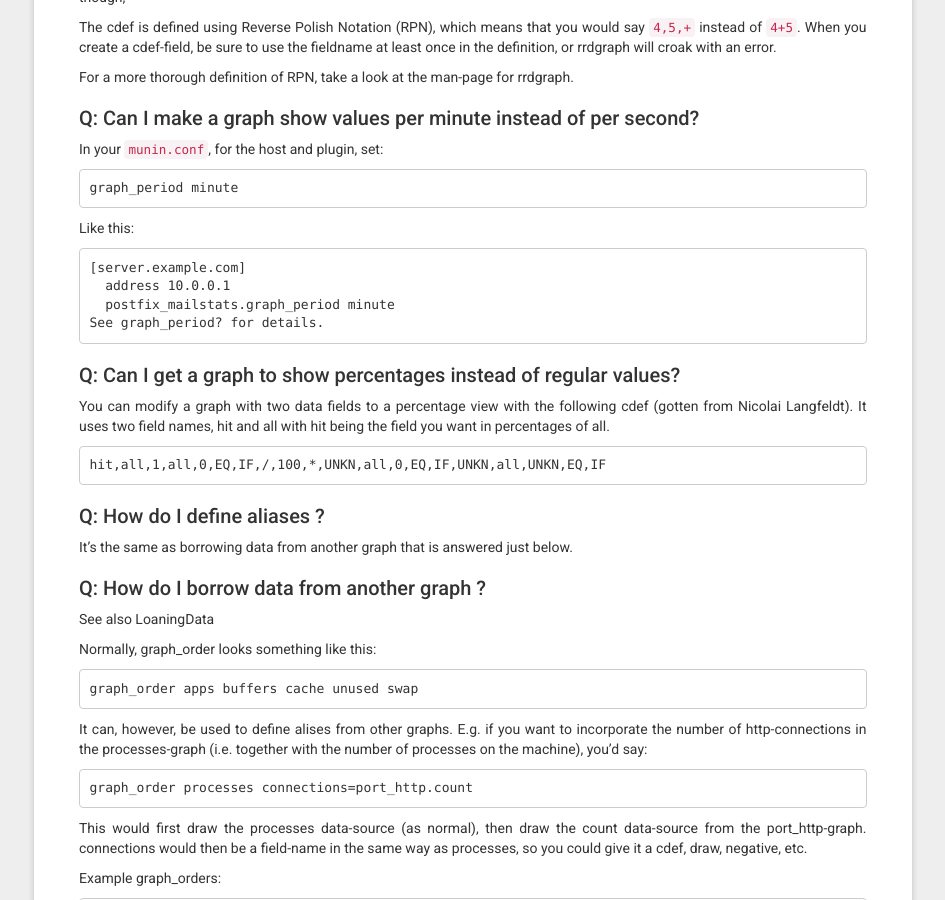
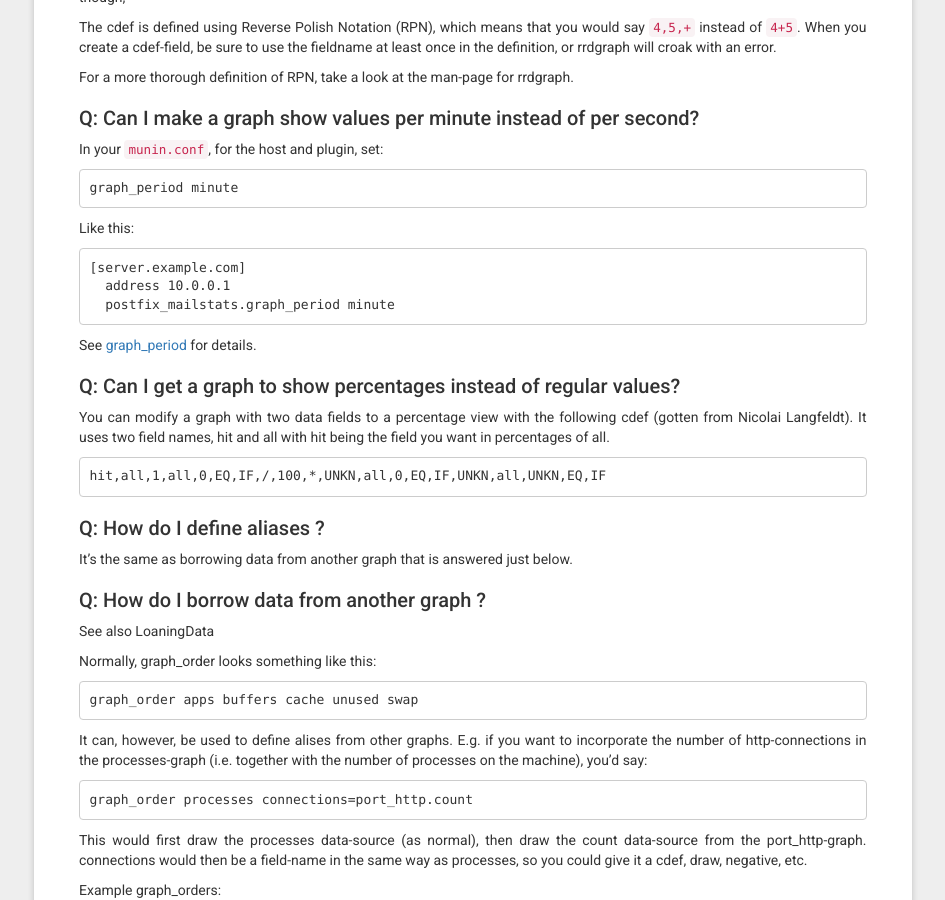
Before and after one commit to munin-monitoring/munin-monitoring.github.io, a Jekyll site: the page built from _pages/faq.md, in a window 1280 px wide and 900 px high, scrolled down 2150 px. Shown: the whole window, without its empty margins (21-966 px from the left). Built offline with Jekyll 4.4.1, drawn with Linux system fonts in a browser that asks for light colours; nearby versions of some CDN libraries; part of the change alters nothing that is shown; some of the changed text lies outside the part shown.

Commit message:
faq.md: fix some minor issues
While reading the FAQ, I noticed three things:

* munin-node was typoed

* A full sentence was part of the example code and had a weird `?` at the end
  suggesting a link

* A reference URL no longer exists, so better remove it.

```diff
--- a/_pages/faq.md
+++ b/_pages/faq.md
@@ -55,7 +55,7 @@ Apply the mentioned patch to Server.pm.
 
 This problem occurs when you try to run `munin-node` as the `munin` user. Run `munin-node` as `root` instead.
 
-(Note that the munin master should run as `munin`, but `munin-nod` as `root`).
+(Note that the munin master should run as `munin`, but `munin-node` as `root`).
 
 ## Configuration
 
@@ -132,7 +132,8 @@ Like this:
     [server.example.com]
       address 10.0.0.1
       postfix_mailstats.graph_period minute
-    See graph_period? for details.
+
+See [graph_period](http://guide.munin-monitoring.org/en/latest/reference/munin.conf.html?highlight=graph_period#cmdoption-munin-conf-arg-graph-period) for details.
 
 ###  Q: Can I get a graph to show percentages instead of regular values?
 
@@ -216,7 +217,7 @@ Yes, use the domain_order option at the topmost level.
 To specify that you want the topmost level, either put the option before any host/domain definitions,
 or reset the host/domain definition with `[]`. Note that in munin 1.4.3, this is an either-or situation;
 You can't reset the host definition with `[]` unless a previous group has been declared.
-if you want to declare the domain order first in munin.conf, do not precede it with `[]`. ref: http://munin-monitoring.org/ticket/960
+if you want to declare the domain order first in munin.conf, do not precede it with `[]`.
 
     []
             domain_order foo.bar goo.bar alpha.bar
```
